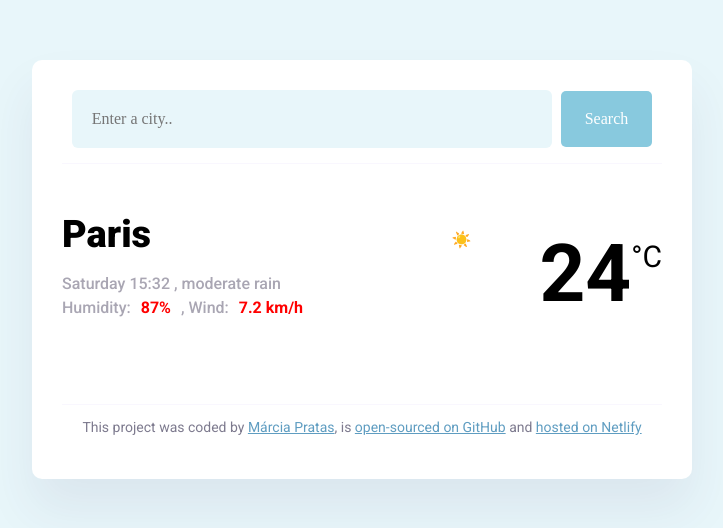
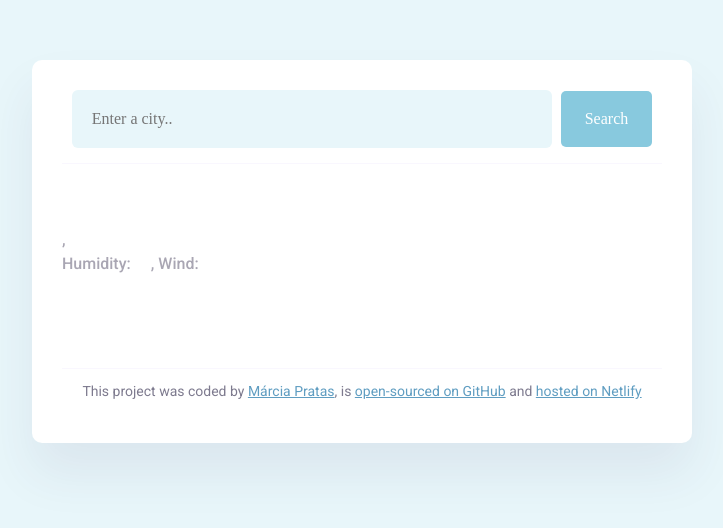
Before and after one commit to MarciaPratas2000/weather-app-project, a plain HTML site: page index.html in a window 1280 px wide. Shown: the whole page, without its empty margins (278-1001 px from the left). Drawn offline with nearby package versions, Linux system fonts and the light colour scheme; no server answers; a web font is replaced by a local one.

Commit message:
Updated HTML

```diff
--- a/index.html
+++ b/index.html
@@ -42,17 +42,17 @@
       <main>
         <div class="current-weather">
           <div>
-            <h1 class="current-city" id="current-city">Paris</h1>
+            <h1 class="current-city" id="current-city"></h1>
             <p class="current-details">
-              <span id="date-now"> Saturday 15:32</span>
-              , <span  id = "current-description"> moderate rain </span><br />
-              Humidity:<strong id="current-humidity">87%</strong>, Wind:<strong id="current-wind">7.2 km/h</strong>
+              <span id="date-now"> </span>
+              , <span  id = "current-description">  </span><br />
+              Humidity:<strong id="current-humidity"></strong>, Wind:<strong id="current-wind"></strong>
             </p>
           </div>
           <div class="current-temperature">
-            <span class="current-temperature-icon">☀️</span>
-            <span class="current-temperature-value">24</span>
-            <span class="current-temperature-unit">°C</span>
+            <span class="current-temperature-icon"></span>
+            <span class="current-temperature-value"></span>
+            <span class="current-temperature-unit"></span>
           </div>
         </div>
         <div class="forecast-weather" id="forecast">
```
